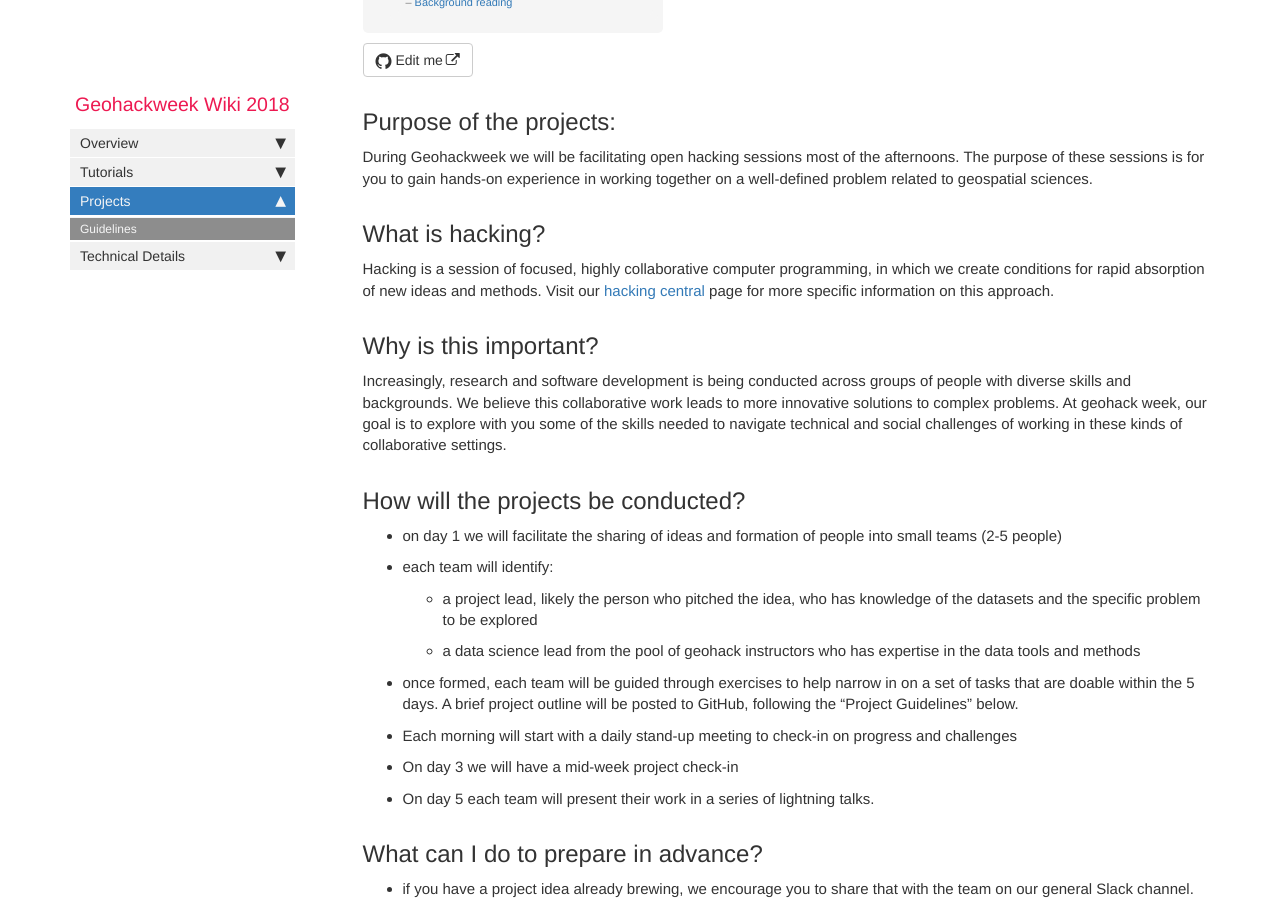
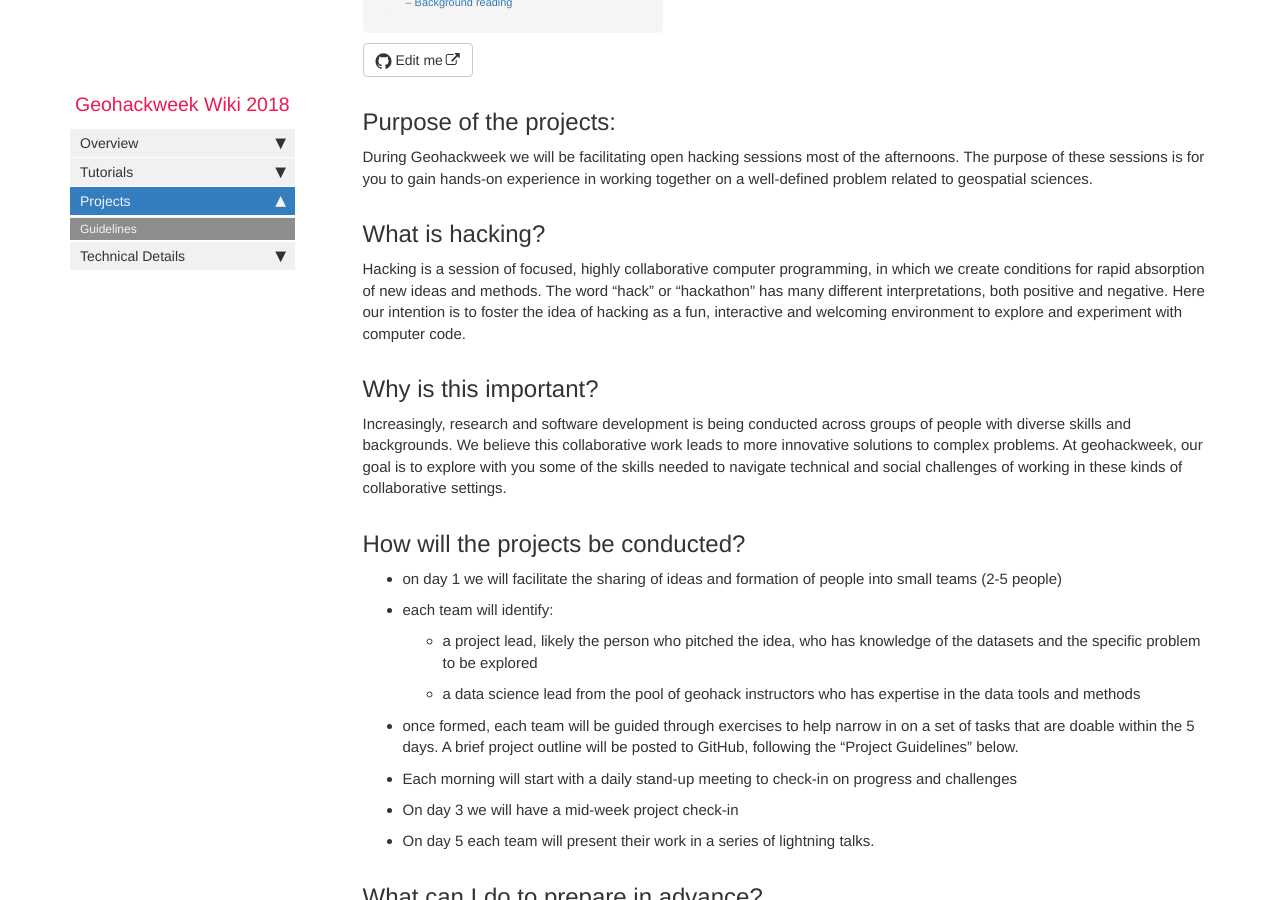
Before and after one commit to waterhackweek/wiki, a Jekyll site: the page built from pages/project_guidelines.md, in a window 1280 px wide and 900 px high, scrolled down 511 px. Built offline with Jekyll 4.4.1, drawn with Linux system fonts in a browser that asks for light colours; nearby versions of some CDN libraries; comment, search, counter and statistics services are not loaded.

Commit message:
update project guidelines

```diff
--- a/pages/project_guidelines.md
+++ b/pages/project_guidelines.md
@@ -10,11 +10,11 @@ During Geohackweek we will be facilitating open hacking sessions most of the aft
 
 ## What is hacking?
 
-Hacking is a session of focused, highly collaborative computer programming, in which we create conditions for rapid absorption of new ideas and methods. Visit our [hacking central](Hacking-Central) page for more specific information on this approach.
+Hacking is a session of focused, highly collaborative computer programming, in which we create conditions for rapid absorption of new ideas and methods. The word "hack" or "hackathon" has many different interpretations, both positive and negative. Here our intention is to foster the idea of hacking as a fun, interactive and welcoming environment to explore and experiment with computer code.
 
 ## Why is this important?
 
-Increasingly, research and software development is being conducted across groups of people with diverse skills and backgrounds. We believe this collaborative work leads to more innovative solutions to complex problems. At geohack week, our goal is to explore with you some of the skills needed to navigate technical and social challenges of working in these kinds of collaborative settings.
+Increasingly, research and software development is being conducted across groups of people with diverse skills and backgrounds. We believe this collaborative work leads to more innovative solutions to complex problems. At geohackweek, our goal is to explore with you some of the skills needed to navigate technical and social challenges of working in these kinds of collaborative settings.
 
 ## How will the projects be conducted?
 
@@ -35,7 +35,7 @@ Increasingly, research and software development is being conducted across groups
 
 # Project guidelines
 
-Each project requires a brief project summary in the readme.md of each GitHub project folder. Below is a template for the project summary. You can visit the [project folder](https://github.com/geohackweek/ghw2017/tree/master/projects) on the geohack GitHub page to see existing examples.
+Each project requires a brief project summary in the readme.md of each GitHub project folder. Below is a template for the project summary. You can visit the [project folder](https://github.com/geohackweek/projects) on the geohack GitHub page to see existing examples.
 
 #### Project Title
 
```
